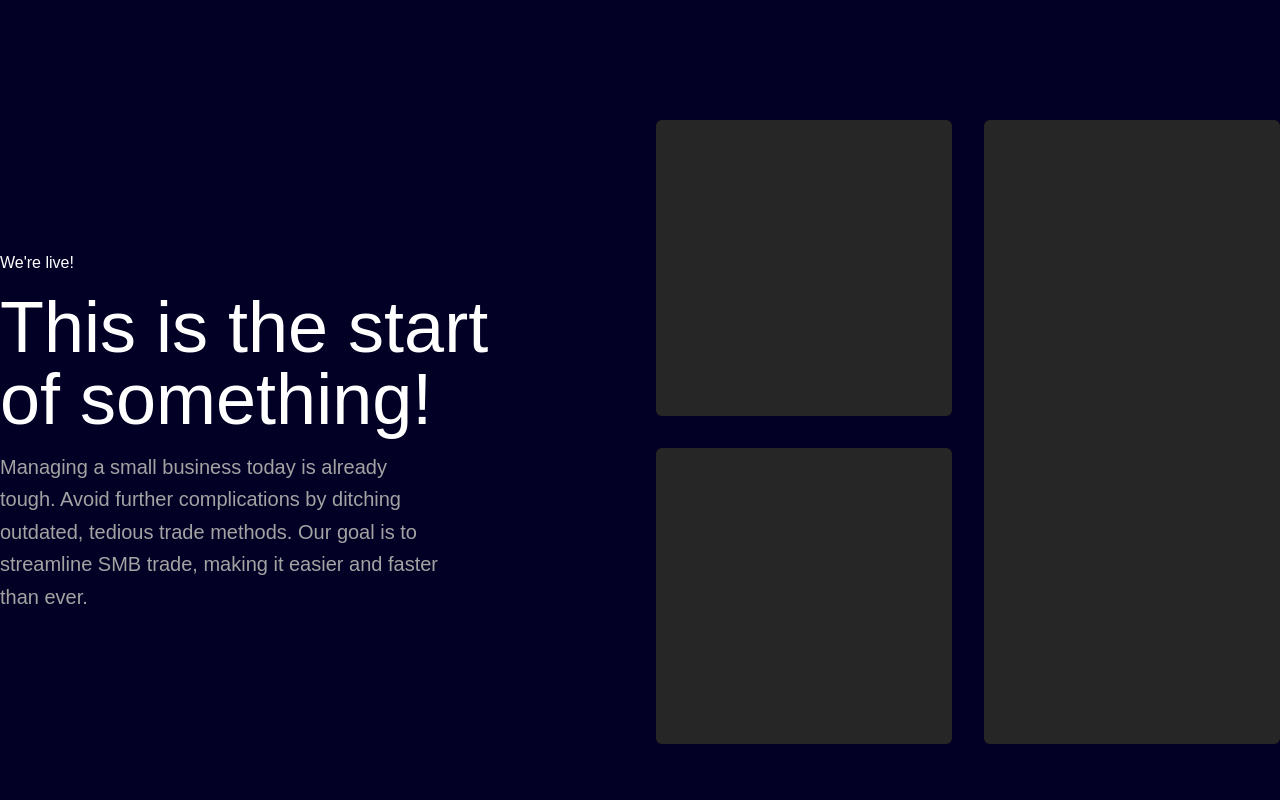
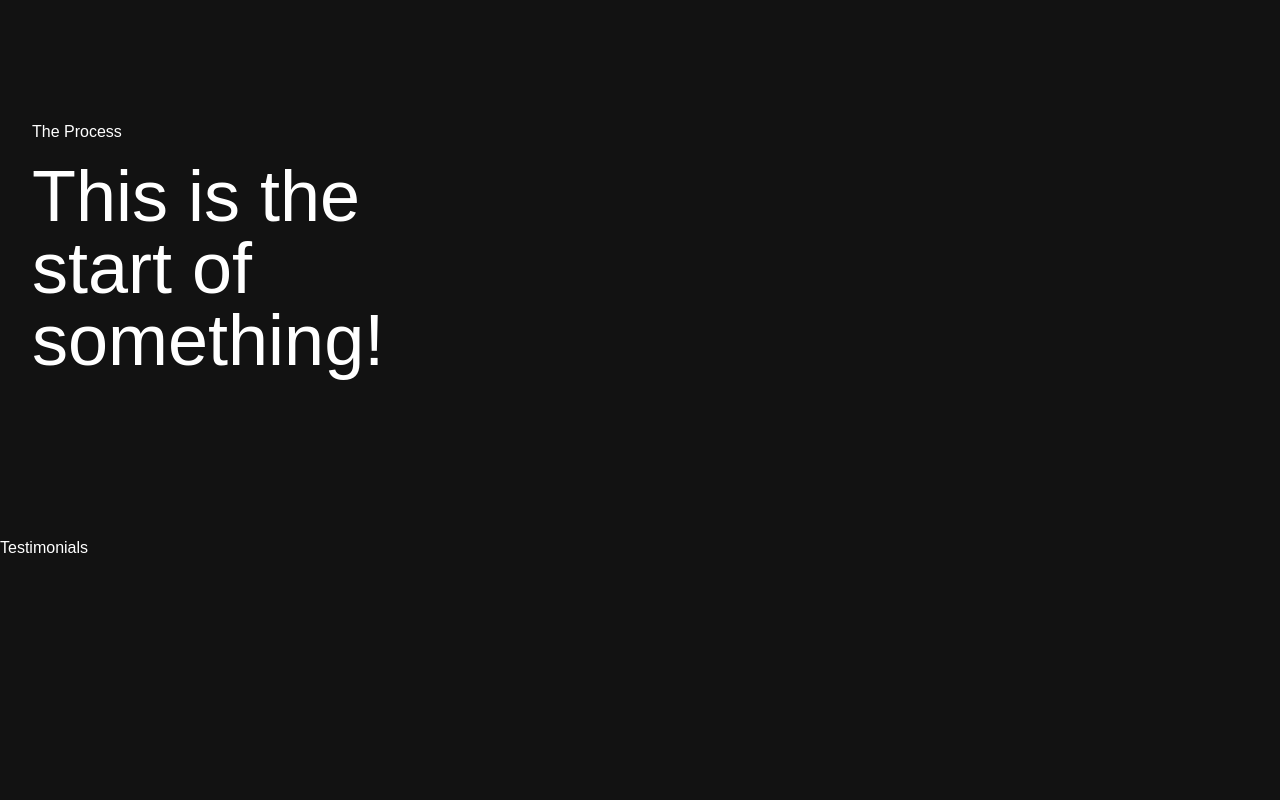
Before and after one commit to innoTech-Solutions/innotech, a Next.js app: page / in a window 1280 px wide. Shown: the part 2440-3240 px from the top of the page. Built offline with nearby package versions, Linux system fonts and the light colour scheme.

Commit message:
added process.ts

```diff
--- a/src/app/page.tsx
+++ b/src/app/page.tsx
@@ -5,7 +5,7 @@ import Process from "@/components/Process";
 
 export default function Home() {
 	return (
-		<div className="z-0 bg-[#020125]">
+		<div className="z-0">
 			{/* Hero section */}
 			<HeroSection />
 
--- a/src/components/Pricing.tsx
+++ b/src/components/Pricing.tsx
@@ -63,7 +63,7 @@ function Cards({
 			whileInView={{ y: 0, opacity: 1 }}
 			transition={{ duration: 0.4, delay: delay, ease: "linear" }}
 		>
-			<Card className="min-h-fit h-[400px] rounded-lg relative overflow-hidden transition-all duration-300 hover:shadow-lg hover:shadow-cyan-500/100">
+			<Card className="min-h-fit h-[400px] relative overflow-hidden transition-all duration-300 hover:shadow-lg hover:shadow-cyan-500/100">
 				<CardHeader className="bg-slate-900">
 					<CardTitle>
 						<span className="text-2xl flex flex-row gap-4 items-center font-normal">{title}</span>
--- a/src/components/Process.tsx
+++ b/src/components/Process.tsx
@@ -1,30 +1,46 @@
 // the texts are placements
+import { Card, CardContent, CardDescription, CardHeader, CardTitle } from "@/components/ui/card";
+import { processes } from "@/data/process";
 import { Button } from "@/components/ui/button";
+import { motion } from "framer-motion";
 
 export default function Process() {
 	return (
 		<div className="w-full py-20 lg:py-40">
 			<div className="container mx-auto">
-				<div className="grid grid-cols-1 gap-8 items-center md:grid-cols-2">
+				<div className="grid grid-cols-1 gap-8 items-center px-16 md:px-8 md:grid-cols-3">
 					<div className="flex gap-4 flex-col">
 						<div>
-							<div>We&apos;re live!</div>
+							<div>The Process</div>
 						</div>
 						<div className="flex gap-4 flex-col">
 							<h1 className="text-5xl md:text-7xl max-w-lg tracking-tighter text-left font-regular">This is the start of something!</h1>
-							<p className="text-xl leading-relaxed tracking-tight text-muted-foreground max-w-md text-left">
+							{/* <p className="text-xl leading-relaxed tracking-tight text-muted-foreground max-w-md text-left">
 								Managing a small business today is already tough. Avoid further complications by ditching outdated, tedious trade
 								methods. Our goal is to streamline SMB trade, making it easier and faster than ever.
-							</p>
+							</p> */}
 						</div>
 					</div>
-					<div className="grid grid-cols-2 gap-8">
-						<div className="bg-muted rounded-md aspect-square"></div>
-						<div className="bg-muted rounded-md row-span-2"></div>
-						<div className="bg-muted rounded-md aspect-square"></div>
+					<div className="grid grid-cols-2 col-span-2 gap-8">
+						{/* <div className="bg-muted aspect-square"></div>
+						<div className="bg-muted row-span-2"></div>
+						<div className="bg-muted aspect-square"></div> */}
 					</div>
 				</div>
 			</div>
 		</div>
 	);
 }
+
+function ProcessCard({ process }: { process: { title: string; description: string; icon: string } }) {
+	return (
+		<Card>
+			<CardHeader>
+				<CardTitle>{process.title}</CardTitle>
+			</CardHeader>
+			<CardContent>
+				<CardDescription>{process.description}</CardDescription>
+			</CardContent>
+		</Card>
+	);
+}
--- /dev/null
+++ b/src/data/process.ts
@@ -0,0 +1,11 @@
+import { icons } from "lucide-react";
+
+const processes = [
+	{
+		title: "Planning",
+		description: "",
+		icon: "",
+	},
+];
+
+export default processes;
```
